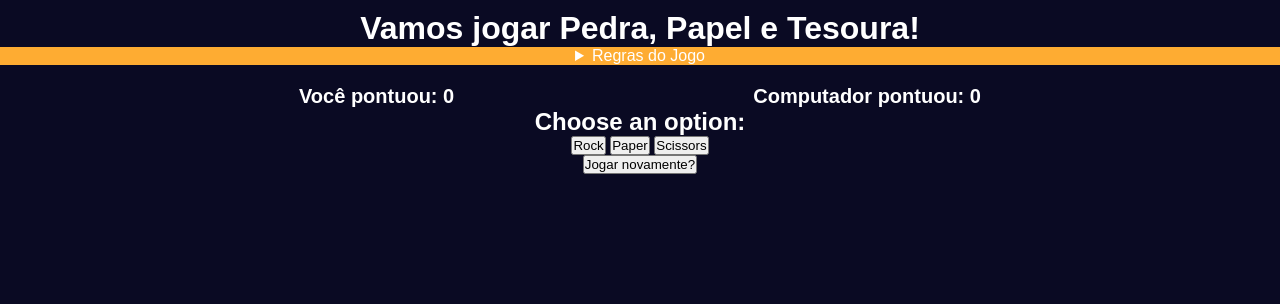
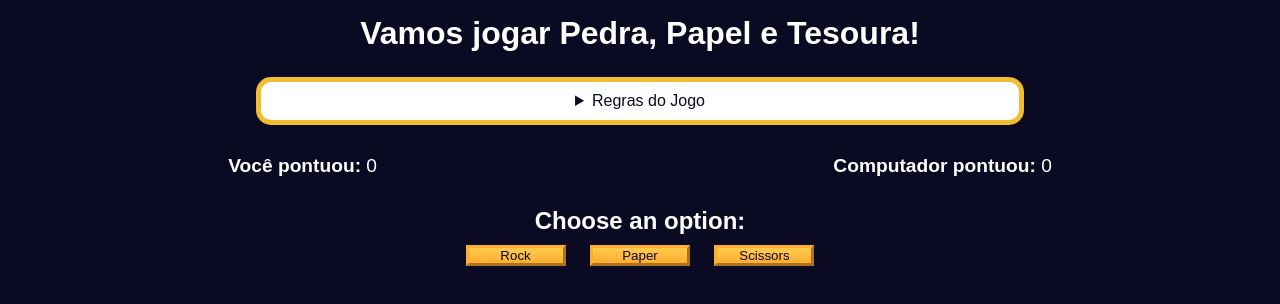
Before and after one commit to richxrdreis/Pedra-Papel-e-Tesoura, a plain HTML site: page index.html in a window 1280 px wide. Drawn offline with Linux system fonts and the light colour scheme.

Commit message:
Update style.css

```diff
--- a/css/style.css
+++ b/css/style.css
@@ -16,17 +16,84 @@ body {
   background-color: var(--very-dark-blue);
   color: var(--white);
   text-align: center;
-  margin-top: 10px;
+}
+
+h1 {
+  margin: 15px 0 20px;
+}
+
+.btn {
+  width: 100px;
+  margin: 10px;
+  border-width: 3px;
+
+  color: var(--very-dark-blue);
+  background-color: var(--golden-yellow);
+  background-image: linear-gradient(#fecc4c, #ffac33);
+  border-color: var(--golden-yellow);
+
+  cursor: pointer;
+}
+
+.btn:hover {
+  background-image: linear-gradient(#ffcc4c, #f89808);
 }
 
 .regras-container {
-  background-color: var(--golden-yellow);
+  margin: auto;
+  margin-top: 25px;
+  padding: 10px;
+
+  border-radius: 15px;
+  border: 5px solid var(--yellow);
+
+  background-color: var(--white);
+  color: var(--very-dark-blue);
+}
+
+.regras-container summary {
+  cursor: pointer;
+}
+
+.regras-container summary:hover {
+  text-decoration: underline;
+}
+
+.regras-container ul {
+  list-style-type: none;
+}
+
+.regras-container p {
+  margin: 10px 0;
+}
+
+@media (min-width: 760px) {
+  .regras-container {
+    width: 60%;
+  }
 }
 
 .pontuacao-container {
   display: flex;
-  align-items: center;
-  justify-content: space-evenly;
-  padding-top: 20px;
-  font-size: 20px;
+  justify-content: space-around;
+  margin: 30px 0;
+  font-size: 1.2rem;
 }
+
+.pontos {
+  font-weight: 500;
+}
+
+.resultado-container {
+  font-size: 1.3rem;
+  margin: 15px 0;
+}
+
+#vencedor-msg {
+  margin-top: 25px;
+}
+
+#reiniciar-jogo-butao {
+  display: none;
+  margin: 20px auto;
+}
```
